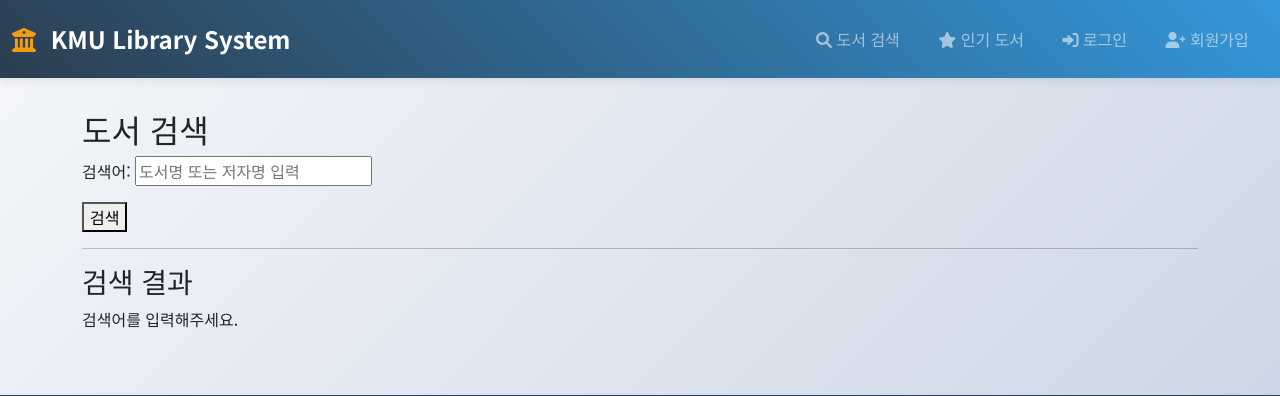
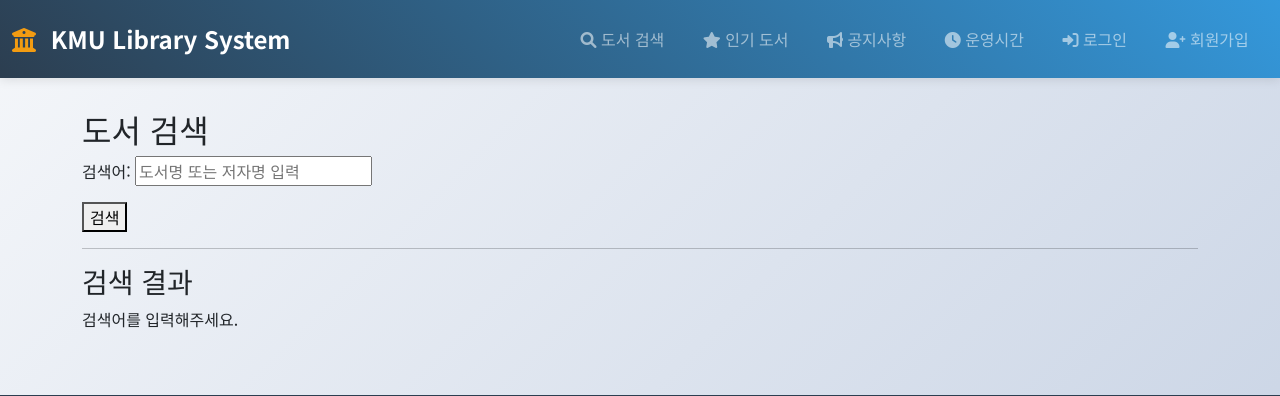
Before and after one commit to KMU-OOAD/kmu-lms, a Django app: page /library/search/ in a window 1280 px wide. Shown: the top 396 px of the page. Run offline with Django 5.2, Linux system fonts and the light colour scheme; data that the repository does not hold is empty.

Commit message:
🔧 URL 패턴 수정 - 네임스페이스와 올바른 URL 이름 사용

```diff
--- a/Desktop/kmu-lms-main/templates/base.html
+++ b/Desktop/kmu-lms-main/templates/base.html
@@ -112,7 +112,7 @@
 <body>
 <nav class="navbar navbar-expand-lg navbar-dark">
   <div class="container-fluid">
-    <a class="navbar-brand" href="/">
+    <a class="navbar-brand" href="{% url 'home' %}">
         <i class="fas fa-university"></i>
         KMU Library System
     </a>
@@ -122,18 +122,28 @@
     <div class="collapse navbar-collapse" id="navbarNav">
       <ul class="navbar-nav ms-auto">
         <li class="nav-item">
-            <a class="nav-link" href="/library/search/">
+            <a class="nav-link" href="{% url 'library:search_books' %}">
                 <i class="fas fa-search"></i> 도서 검색
             </a>
         </li>
         <li class="nav-item">
-            <a class="nav-link" href="/library/popular/">
+            <a class="nav-link" href="{% url 'library:popular_books' %}">
                 <i class="fas fa-star"></i> 인기 도서
+            </a>
+        </li>
+        <li class="nav-item">
+            <a class="nav-link" href="{% url 'notice_list' %}">
+                <i class="fas fa-bullhorn"></i> 공지사항
+            </a>
+        </li>
+        <li class="nav-item">
+            <a class="nav-link" href="{% url 'library_info_list' %}">
+                <i class="fas fa-clock"></i> 운영시간
             </a>
         </li>
         {% if user.is_authenticated %}
           <li class="nav-item">
-              <a class="nav-link" href="/library/loan-history/">
+              <a class="nav-link" href="{% url 'library:loan_history' %}">
                   <i class="fas fa-history"></i> 대출 이력
               </a>
           </li>
@@ -174,14 +184,20 @@
                 <i class="fas fa-rocket"></i> 빠른 접근
             </h3>
             <div class="text-center">
-                <a href="/library/search/" class="quick-access-btn">
+                <a href="{% url 'library:search_books' %}" class="quick-access-btn">
                     <i class="fas fa-search"></i> 도서 검색
                 </a>
-                <a href="/library/popular/" class="quick-access-btn">
+                <a href="{% url 'library:popular_books' %}" class="quick-access-btn">
                     <i class="fas fa-star"></i> 인기 도서
                 </a>
+                <a href="{% url 'notice_list' %}" class="quick-access-btn">
+                    <i class="fas fa-bullhorn"></i> 공지사항
+                </a>
+                <a href="{% url 'library_info_list' %}" class="quick-access-btn">
+                    <i class="fas fa-clock"></i> 운영시간
+                </a>
                 {% if user.is_authenticated %}
-                <a href="/library/loan-history/" class="quick-access-btn">
+                <a href="{% url 'library:loan_history' %}" class="quick-access-btn">
                     <i class="fas fa-history"></i> 나의 대출 이력
                 </a>
                 {% endif %}
```
